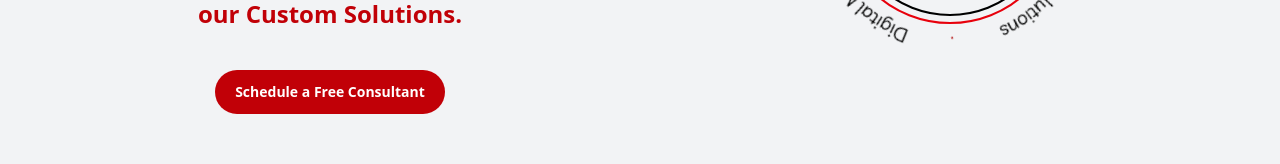
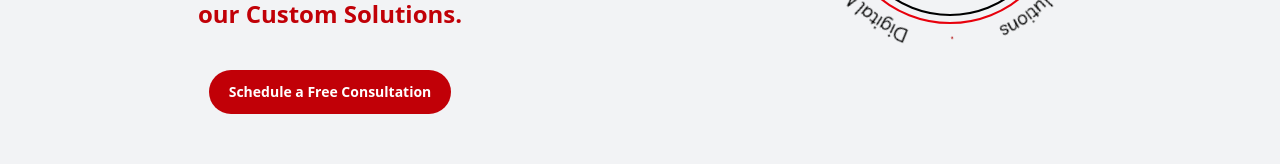
Before and after one commit to Muazzia/Responicaa, a React (Vite) app: page / in a window 1280 px wide. Shown: the part 568-732 px from the top of the page. Built offline with nearby package versions, Linux system fonts and the light colour scheme.

Commit message:
handle scroll in landing page

```diff
--- a/src/components/Navbar.tsx
+++ b/src/components/Navbar.tsx
@@ -130,7 +130,7 @@ export const Navbar = () => {
             {/* Contact Link */}
             <NavigationMenuItem>
               <Link to={ROUTES.CONTACT}>
-                <NavigationMenuLink className="text-gray-700 hover:text-blue-600 px-4 py-2">
+                <NavigationMenuLink className="text-gray-700 font-medium hover:text-blue-600 px-4 py-2">
                   Contact
                 </NavigationMenuLink>
               </Link>
--- a/src/pages/landingPage/components/HeroSection.tsx
+++ b/src/pages/landingPage/components/HeroSection.tsx
@@ -1,7 +1,8 @@
-import Button from "../../../components/Button";
-import { ROUTES } from "../../../constants";
+interface Props {
+  handleScrollButtonClick?: () => void;
+}
 
-const HeroSection = () => {
+const HeroSection = ({ handleScrollButtonClick }: Props) => {
   return (
     <div className="flex flex-col px-4 md:px-10 bg-[#f2f3f5]">
       <div className="flex flex-col-reverse md:flex-row justify-around items-center gap-10">
@@ -13,12 +14,13 @@ const HeroSection = () => {
           <p className="text-lg md:text-2xl text-red-700 font-semibold">
             Take charge of your business continuity with our Custom Solutions.
           </p>
-          <Button
-            label={"Schedule a Free Consultant"}
-            route={ROUTES.LANDINGPAGE}
-            className="!px-5 !py-3 my-6 w-fit"
-            hoverStyle
-          />
+
+          <button
+            className={`cursor-pointer md:mt-0 bg-red-700  text-white   rounded-full font-semibold transition-colors text-sm whitespace-nowrap px-5 py-3 my-6 w-fit`}
+            onClick={handleScrollButtonClick}
+          >
+            Schedule a Free Consultation
+          </button>
         </div>
 
         {/* Spinning Logo Section */}
--- a/src/pages/landingPage/index.tsx
+++ b/src/pages/landingPage/index.tsx
@@ -10,11 +10,24 @@ import FAQSection from "./components/FAQSection";
 import TestimonialsSection from "../../components/TestimonialsSection";
 import { RecognizedByBest } from "./components/RecognizedByBest";
 import ContactUs from "../../components/ContactUs";
+import { useRef } from "react";
 
 const LandingPage = () => {
+  const contactRef = useRef<HTMLDivElement>(null);
+
+  const scrollToContact = () => {
+    const offset = 100; // adjust for navbar
+    const top =
+      contactRef.current!.getBoundingClientRect().top +
+      window.pageYOffset -
+      offset;
+
+    window.scrollTo({ top, behavior: "smooth" });
+  };
+
   return (
     <>
-      <HeroSection />
+      <HeroSection handleScrollButtonClick={scrollToContact} />
       <AboutSection />
       <div className="bg-gradient-to-b from-[#FFDBDB8F] to-[#E9E6EF] text-center py-14">
         <h1 className="text-5xl font-semibold">Our Services</h1>
@@ -29,7 +42,7 @@ const LandingPage = () => {
       <div className="mt-10 flex flex-col gap-10">
         <TestimonialsSection />
         <RecognizedByBest />
-        <ContactUs />
+        <ContactUs ref={contactRef} />
       </div>{" "}
     </>
   );
```
